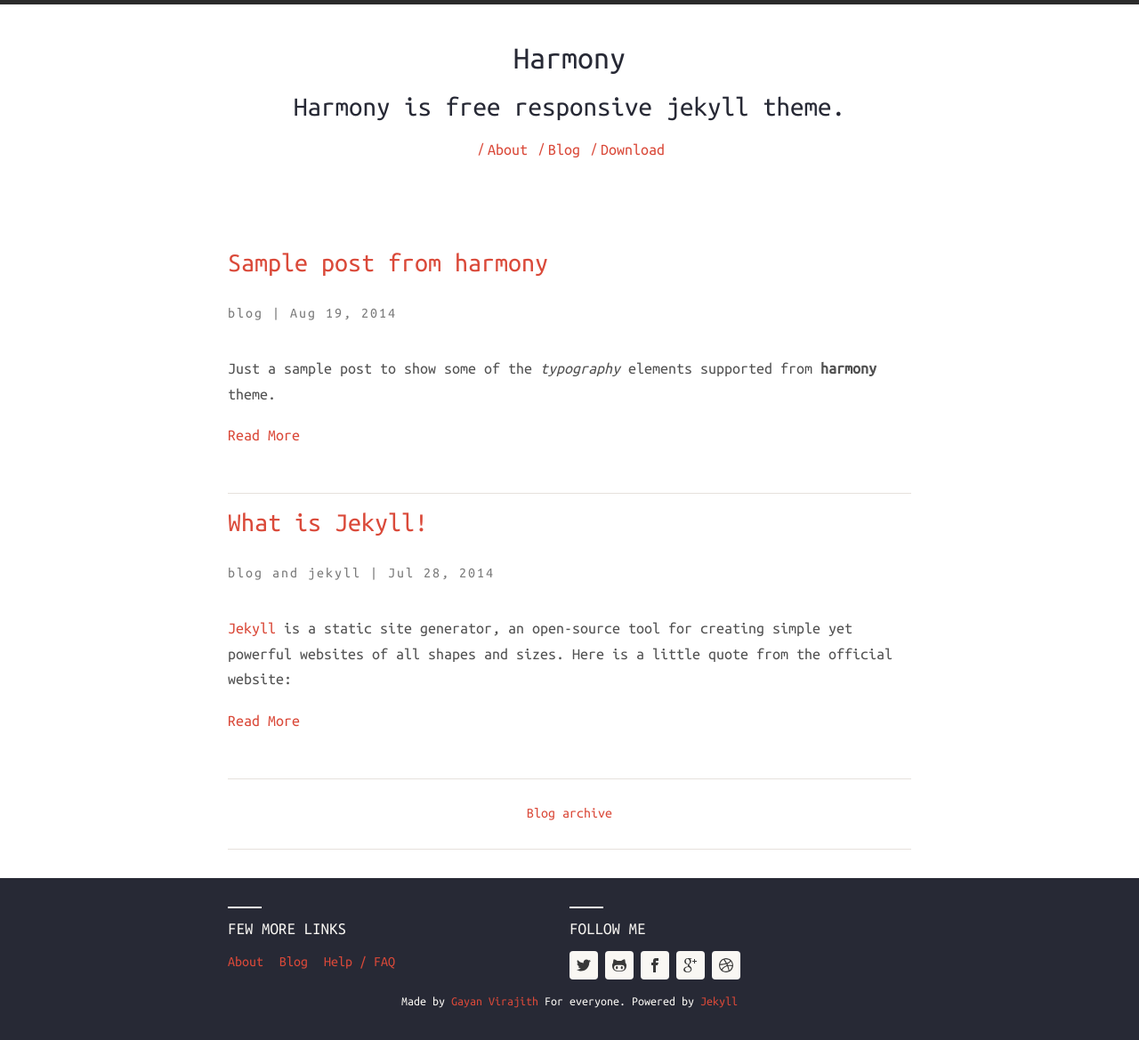
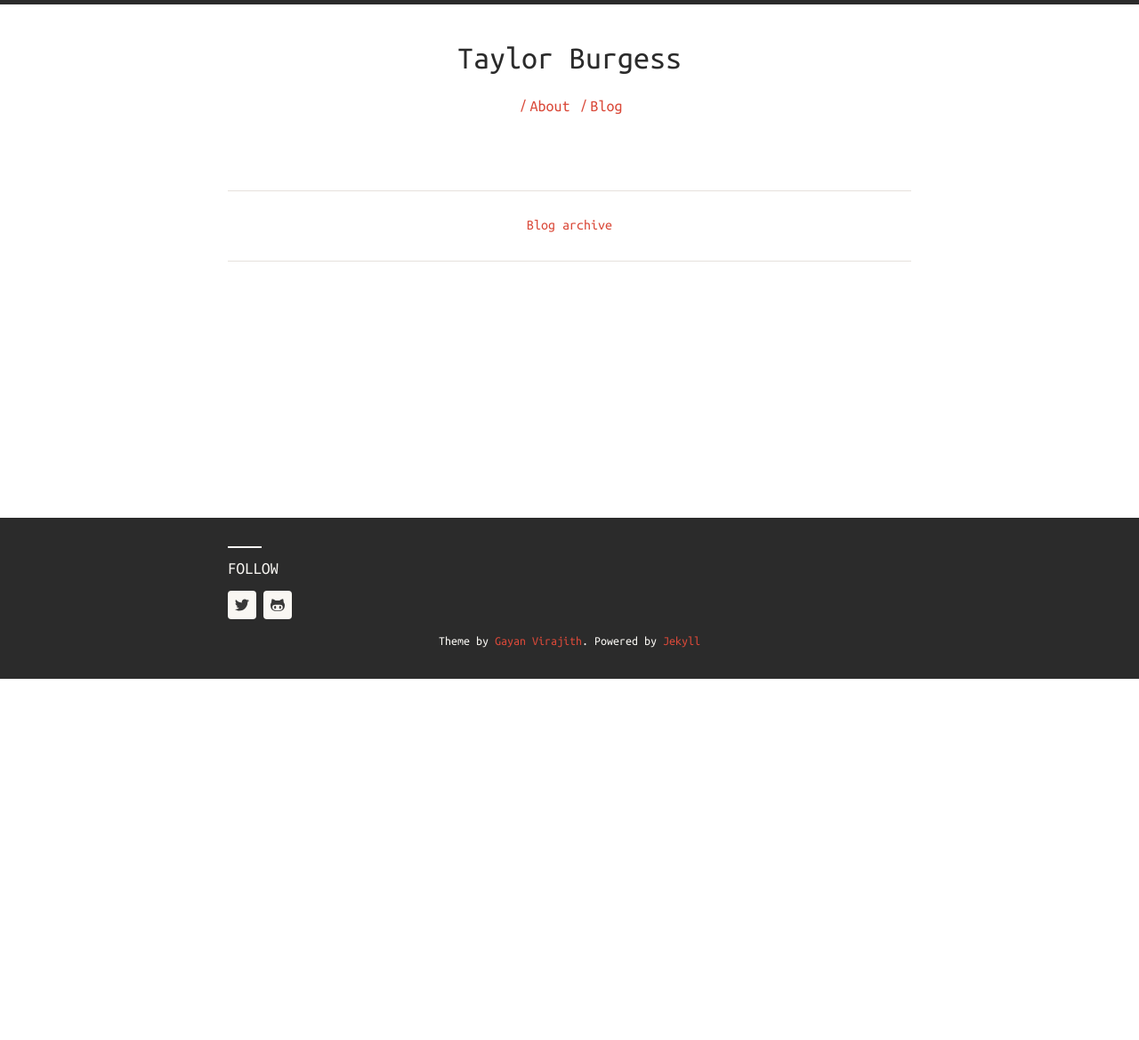
Before and after one commit to tayloraburgess/tayloraburgess.github.io, a Jekyll site: the page built from index.html, in a window 1280 px wide. Shown: the whole page at 89% size. Built offline with Jekyll 4.4.1, drawn with Linux system fonts in a browser that asks for light colours; nearby versions of some CDN libraries; after the commit the page ends 900 px from its top, so only the background shows below that.

Commit message:
Configure blog
Make basic changes to blog theme: change social links, remove default posts, edit about page, remove redundant footer links, change title.

```diff
--- a/_config.yml
+++ b/_config.yml
@@ -1,19 +1,18 @@
 # Harmony Jekyll theme general configurations
 
 # Base URL
-baseurl: /harmony
+//baseurl: /harmony
 
 # Site live URL
-url: http://gayan.me
+url: http://tayloraburgess.github.io
 
 # Localhost
 # url: http://127.0.0.1:4000
 
 # Harmony theme configuration. Please change accordingly.
 harmony:
-  name: Harmony
-  # Little description about your site
-  description: Harmony is free responsive jekyll theme.
+  name: Taylor Burgess
+  //description: Something.
   # 'meta_description:' Write an awesome description for your new site here.
   # It will appear in your document head meta (for Google search results) and
   # in your feed.xml site description.
@@ -21,23 +20,17 @@ harmony:
    Harmony is a free responsive jekyll theme by Gayan Virajith
    and Maheshika Lakmali. Sourced on Github -
    https://github.com/gayanvirajith/harmony
-  basetheme: theme-base-01 # pre defined thmes are darken, blue-water, redish.
+  basetheme: darken # pre defined thmes are darken, blue-water, redish.
   author: # Author details
-    name: Gayan Virajith
-    email: gayanvirajith@gmail.com
-    url: http://gayanvirajith.github.io
+    name: Taylor Burgess
+    email: tayloraburgess@gmail.com
+    url: http://tayloraburgess.github.io
 
-  # Google Analytics key, leave blank to ignore
-  google_analytics_key: UA-xxxx-x
 
   # Profile links, leave blank to ignore
   social:
-    github: gayanvirajith
-    twitter: gayanvirajith
-    facebook: gayanvirajith
-    gplus: +GayanVirajith
-    dribble: gayan
-    pinterest:
+    github: tayloraburgess
+    twitter: tayloraburgess
   # Toggle disclaimer in footer
   show_disclaimer: true
 
--- a/_includes/footer-links.html
+++ /dev/null
@@ -1,6 +0,0 @@
-<h6>Few more links</h6>
-<ul class="menu">
-    <li><a href="{{ '/about' | prepend: site.baseurl | prepend: site.url }}">About</a></li>
-    <li><a href="{{ '/blog' | prepend: site.baseurl | prepend: site.url }}">Blog</a></li>
-    <li><a href="{{ '/faq' | prepend: site.baseurl | prepend: site.url }}">Help / FAQ</a></li>
-</ul>
--- a/_includes/footer.html
+++ b/_includes/footer.html
@@ -1,4 +1,4 @@
 {% if site.harmony.show_disclaimer %}
-	Made by <a href="http://gayan.me" target="_blank">Gayan Virajith</a> For everyone.
+	Theme by <a href="http://gayan.me" target="_blank">Gayan Virajith</a>.
 {% endif %}
 Powered by <a href="http://jekyllrb.com" target="_blank">Jekyll</a>
--- a/_includes/header-links.html
+++ b/_includes/header-links.html
@@ -5,12 +5,4 @@
 	<li>
 		<a href="{{ '/blog' | prepend: site.baseurl | prepend: site.url }}">Blog</a><span>/</span>
 	</li>
-	{% if site.harmony.social.github %}
-	<li>
-		<a title="{{ site.harmony.social.github }} on Github"
-			href="https://github.com/gayanvirajith/harmony" target="_blank">
-			Download
-		</a><span>/</span>
-	</li>
-	{% endif %}
 </ul>
--- a/_includes/social.html
+++ b/_includes/social.html
@@ -1,4 +1,4 @@
-<h6>Follow me</h6>
+<h6>Follow</h6>
 
 <ul class="social-media">
 
--- a/_layouts/default.html
+++ b/_layouts/default.html
@@ -34,9 +34,6 @@
         {{ content }}
         <footer class="main-footer">
             <div class="wc-container">
-                <div class="column one">
-                    {% include footer-links.html %}
-                </div>
                 <div class="column two">
                     {% include social.html %}
                 </div>
--- a/_posts/2014-07-28-welcome-to-jekyll.markdown
+++ /dev/null
@@ -1,22 +0,0 @@
----
-layout: post
-title:  "What is Jekyll!"
-date:   2014-07-28 22:48:45
-description: Jekyll is a static site generator, an open-source tool for creating simple yet powerful websites of all shapes and sizes.
-categories:
-- blog
-- jekyll
----
-
-[Jekyll][jekyll] is a static site generator, an open-source tool for creating simple yet powerful websites of all shapes and sizes. Here is a little quote from the official website:
-
-> It takes a template directory containing raw text files in various formats, runs it through [Markdown][markdown] (or [Textile][textile]) and Liquid converters, and spits out a complete, ready-to-publish static website suitable for serving with your favorite web server. Jekyll also happens to be the engine behind [GitHub Pages][github-pages], which means you can use Jekyll to host your project’s page, blog, or website from GitHub’s servers for free.
-> - jekyllrb.com
-
-Check out the [Jekyll docs][jekyll] for more info on how to get the most out of Jekyll. File all bugs/feature requests at [Jekyll's GitHub repo][jekyll-gh].
-
-[jekyll-gh]: https://github.com/mojombo/jekyll
-[jekyll]:    http://jekyllrb.com
-[markdown]: http://daringfireball.net/projects/markdown/
-[textile]: http://redcloth.org/textile
-[github-pages]: http://pages.github.com/
--- a/_posts/2014-08-19-sample-post.markdown
+++ /dev/null
@@ -1,63 +0,0 @@
----
-layout: post
-title:  "Sample post from harmony"
-date:   2014-08-19 23:56:45
-description: Just a sample post to show some of the typography elements supported from harmony theme.
-categories:
-- blog
-permalink: sample-post
----
-
-Just a sample post to show some of the *typography* elements supported from
-**harmony** theme.
-
-___
-
-A blockquote:
-
-> Donec in mollis eros, nec rutrum turpis. **Curabitur** sem elit, semper nec volutpat quis, laoreet et sapien. In felis erat, rhoncus sed pellentesque mollis, tincidunt quis elit.
-> - By Someone
-
-## Header 2
-
-Duis lacinia commodo dui, vel aliquam metus hendrerit eu. Integer et scelerisque dui. Sed nec molestie quam. Donec sit amet nisl a massa commodo ultrices nec quis nunc. Aenean aliquet eu arcu adipiscing dignissim. Nunc dictum elit vitae dolor molestie aliquet.
-
-
-Example code:
-
-{% highlight ruby %}
-def print_hi(name)
-  puts "Hi, #{name}"
-end
-print_hi('Tom')
-#=> prints 'Hi, Tom' to STDOUT.
-{% endhighlight %}
-
-
-A list:
-
-- Praesent nisi elit, bibendum ut consectetur ac, aliquet in nunc
-- Donec ante est, volutpat in mi et, pulvinar congue dolor.
-- Quisque ultrices pulvinar sollicitudin.
-- Duis elementum odio eu euismod suscipit.
-- Integer enim lorem, interdum sit amet consectetur non, bibendum eget neque.
-
-A numbered list:
-
-1. Praesent nisi elit, bibendum ut consectetur ac, aliquet in nunc.
-2. Donec ante est, volutpat in mi et, pulvinar congue dolor.
-3. Quisque ultrices pulvinar sollicitudin.
-4. Duis elementum odio eu euismod suscipit.
-5. Integer enim lorem, interdum sit amet consectetur non, bibendum eget neque.
-
-Definition list:
-
-Curabitur cursus magna eu sem cursus
-: ac ultrices urna pharetra.
-: Duis scelerisque ipsum eu luctus elementum.
-
-Pellentesque habitant morbi tristique senectus
-: Curabitur malesuada lacus ac gravida porttitor
-: Duis sodales feugiat lorem et mollis.
-
-Want me to suggest something? Please [Send me a request](https://github.com/web-create/harmony/issues/new)
--- a/about.md
+++ b/about.md
@@ -1,27 +1,7 @@
 ---
 layout: page
-title: About me
+title: About
 permalink: /about/
 ---
 
-Hi, I am Gayan Virajith, a developer (who works on the web) based on Sri Lanka.
-Graduated from the University College Dublin (National University of Ireland).
-
-I am Working for [template-factory.nl][tf] also known as [Mearch ICT][m].
-Prefer to serve with Php and Ruby based stacks and also love to work
-on [Jekyll][jekyll] and [Processwire CMS/CMF][pw].
-
-### Contact me
-
-Find me on [Google+][google] / [Github][github] / [Twitter][Twitter] or just say `Hello` at
-[gayanvirajith@gmail.com](gayanvirajith@gmail.com).
-
-
-[tf]: http://template-factory.nl
-[m]: http://mearch.com
-[pw]: http://processwire.com
-[pwf]: http://processwire.com/talk
-[jekyll]: http://jekyllrb.com
-[github]: https://github.com/gayanvirajith
-[google]: https://plus.google.com/+GayanVirajith
-[twitter]: https://twitter.com/gayanvirajith
+…
```
Also changed, not shown: faq.md (deleted, +0 -13 lines).
